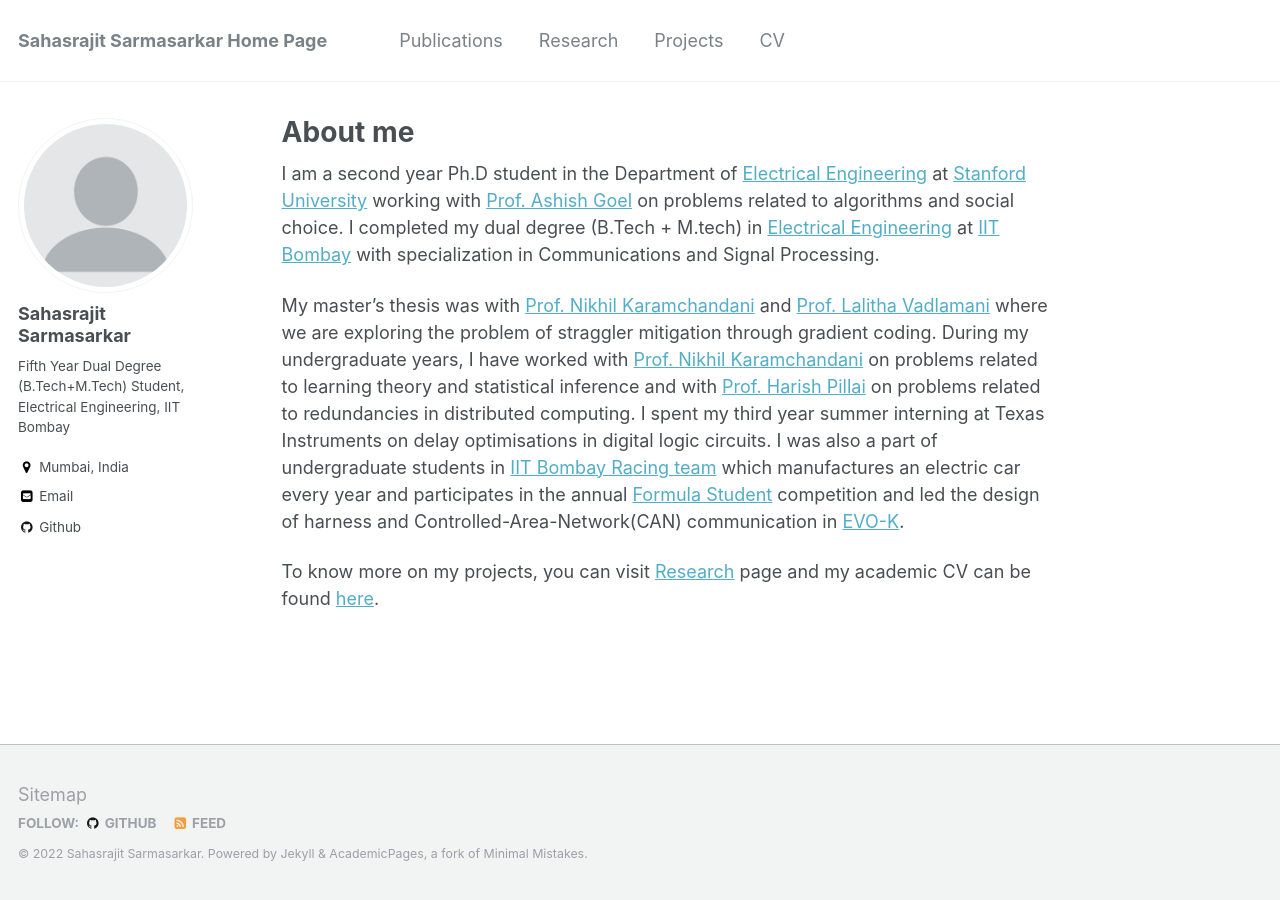
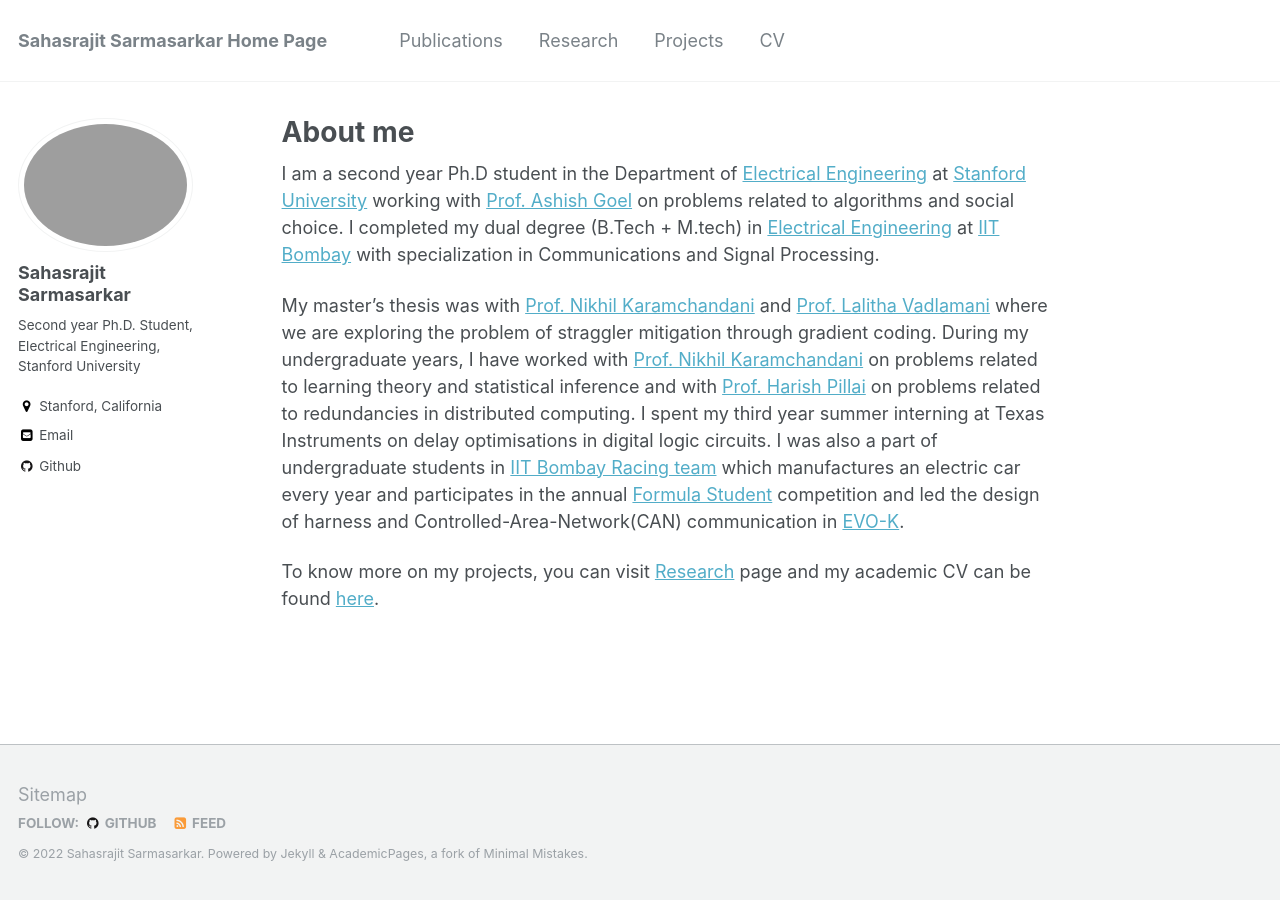
Before and after one commit to Sahasrajit123/Sahasrajit123.github.io, a Jekyll site: the page built from _pages/about.md, in a window 1280 px wide. Built offline with Jekyll 4.4.1, drawn with Linux system fonts in a browser that asks for light colours.

Commit message:
Website Changed

```diff
--- a/_config.yml
+++ b/_config.yml
@@ -82,9 +82,9 @@ analytics:
 # Site Author
 author:
   name             : "Sahasrajit Sarmasarkar"
-  avatar           : "profile.png" ## Image
-  bio              : "Fifth Year Dual Degree (B.Tech+M.Tech) Student, Electrical Engineering, IIT Bombay"
-  location         : "Mumbai, India"
+  avatar           : "Sahasrajit.jpg" ## Image
+  bio              : "Second year Ph.D. Student, Electrical Engineering, Stanford University"
+  location         : "Stanford, California"
   employer         :
   googlescholar    : #"http://yourfullgooglescholarurl.com"
   email            : "sahasrajit1998[at]gmail.com"
```
Also changed, not shown: 4 other files.
